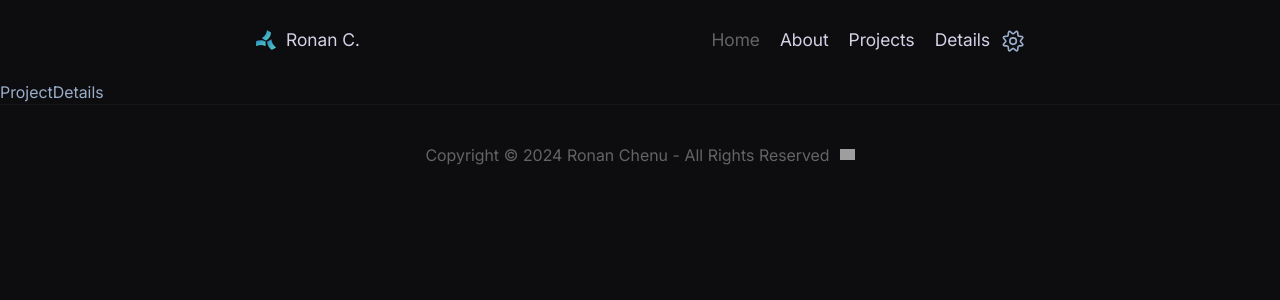
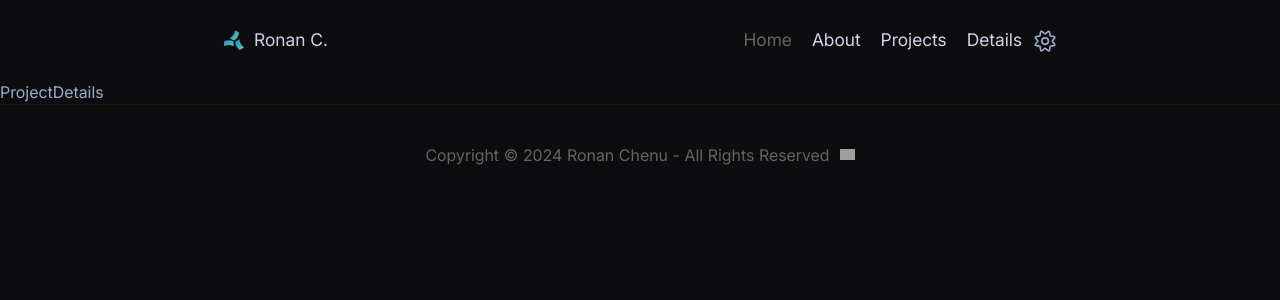
Before and after one commit to monority/portfolio-infinite, a React (Vite) app: page /project/1 in a window 1280 px wide. Shown: the top 300 px of the page. Built offline with nearby package versions, Linux system fonts and the light colour scheme; grey boxes are pictures that could not be loaded.

Commit message:
global container from 70vw to 65vw

```diff
--- a/src/assets/sass/main.scss
+++ b/src/assets/sass/main.scss
@@ -97,7 +97,7 @@ h1 {
 .global_container {
 	padding: 0;
 	margin: 0 auto;
-	max-width: 60vw;
+	max-width: 65vw;
 }
 
 .bg_color04{
```
